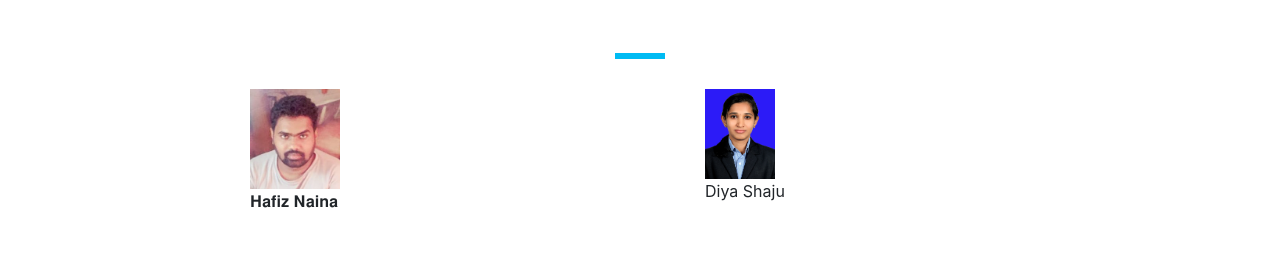
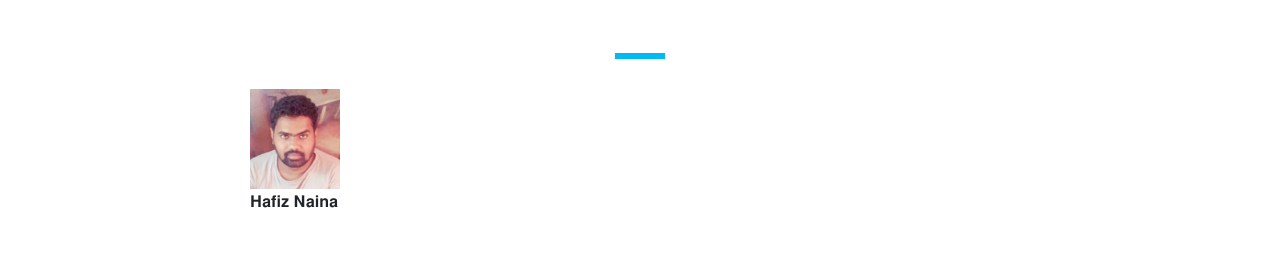
Before and after one commit to nainasworlddm/nainasworlddm.github.io, a plain HTML site: page index.html in a window 1280 px wide. Shown: the part 4508-4782 px from the top of the page. Drawn offline with Linux system fonts and the light colour scheme; grey boxes are pictures that could not be loaded.

Commit message:
Update index.html

```diff
--- a/index.html
+++ b/index.html
@@ -214,12 +214,6 @@ License URL: http://creativecommons.org/licenses/by/3.0/
                   <p>𝐇𝐚𝐟𝐢𝐳 𝐍𝐚𝐢𝐧𝐚</p>
                   </div>
                   </div>
-                  <div class="col-md-6">
-                      <div class="person1">
-                  <img src="images/Diya Shaju 123.jpg" width="70px" height="90px" >
-                 <p> Diya Shaju</p>
-                    </div>
-                    </div>
                     </div>
                 </div></div>
 
```
